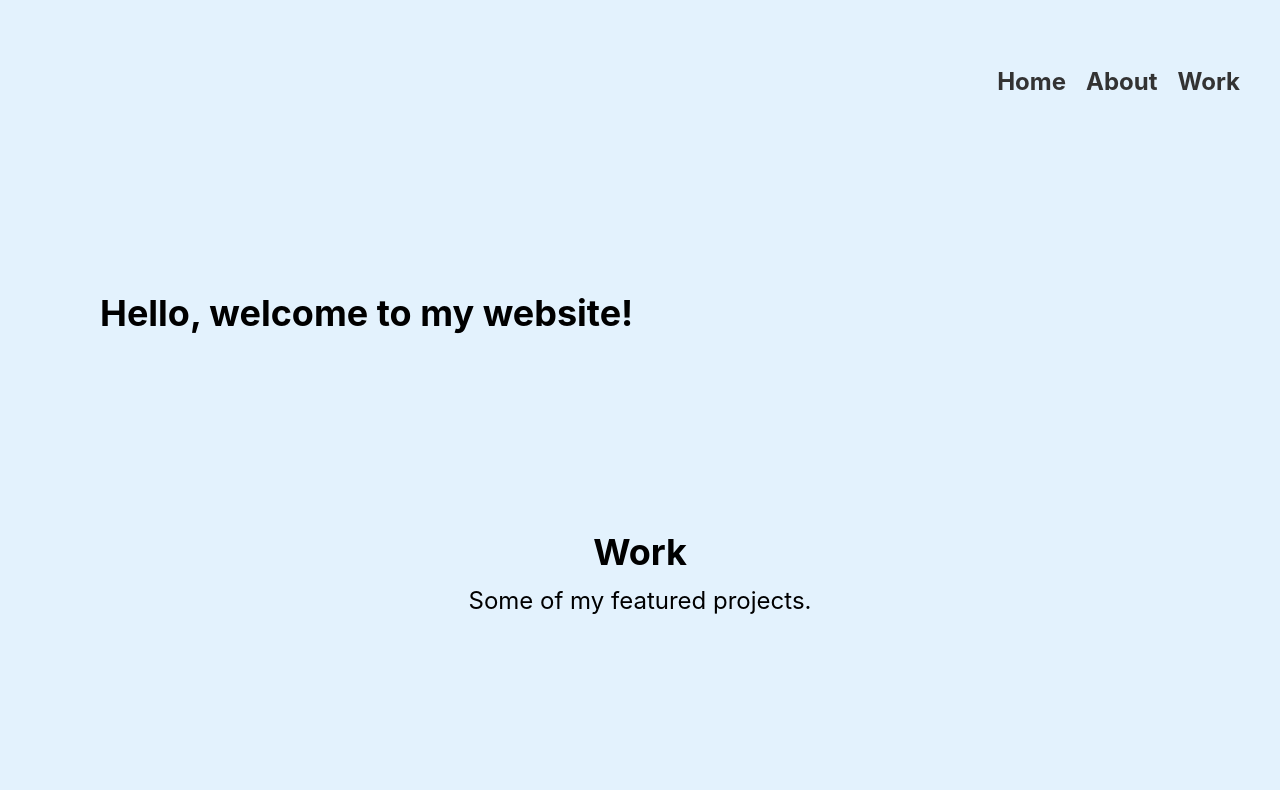
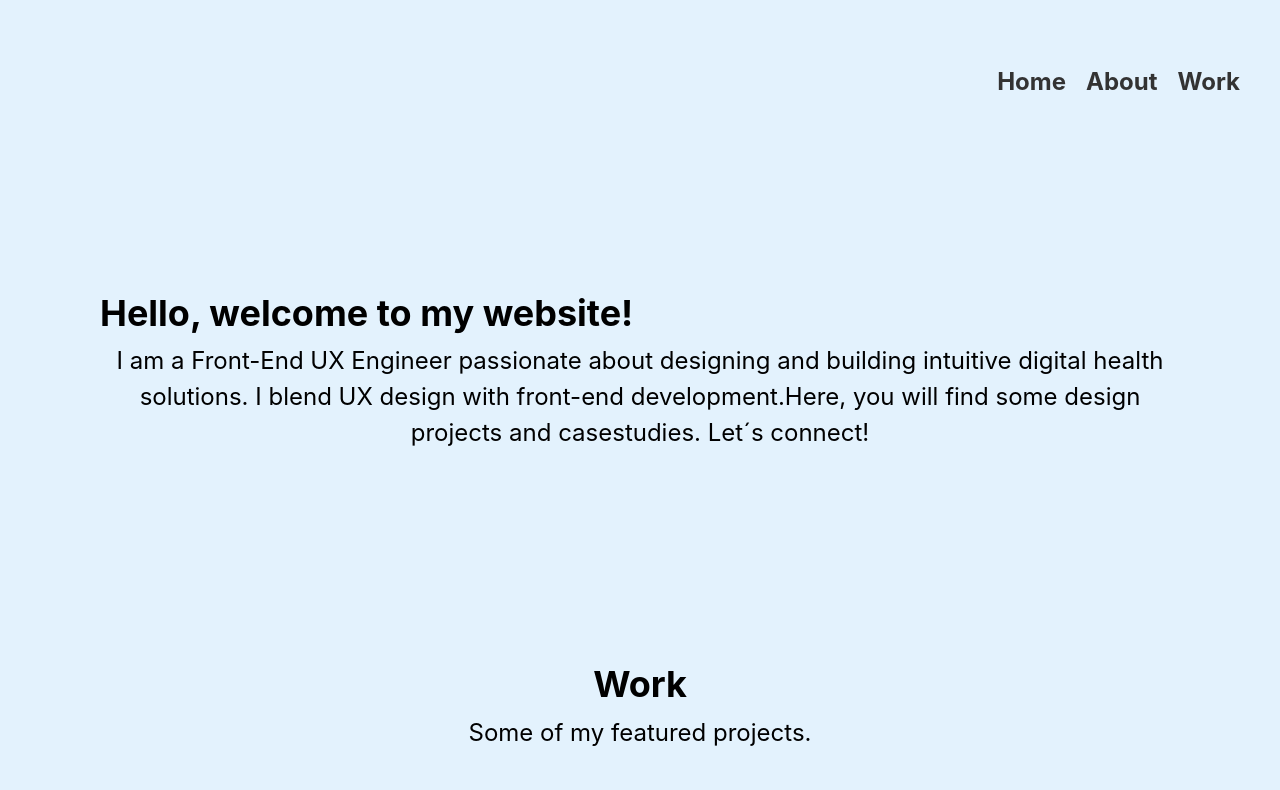
Before and after one commit to JonesDubard/jonesdubard, a plain HTML site: page index.html in a window 1280 px wide. Shown: the top 790 px of the page. Drawn offline with Linux system fonts and the light colour scheme.

Commit message:
Update index.html

```diff
--- a/index.html
+++ b/index.html
@@ -22,6 +22,7 @@
 
     <section id="home" class="intro">
         <h1 id = "typing-text"></h1>
+         <p>I am a Front-End UX Engineer passionate about designing and building intuitive digital health solutions. I blend UX design with front-end development.Here, you will find some design projects and casestudies. Let´s connect!</p>
     </section>
 
     <section id="work" class="center">
```
